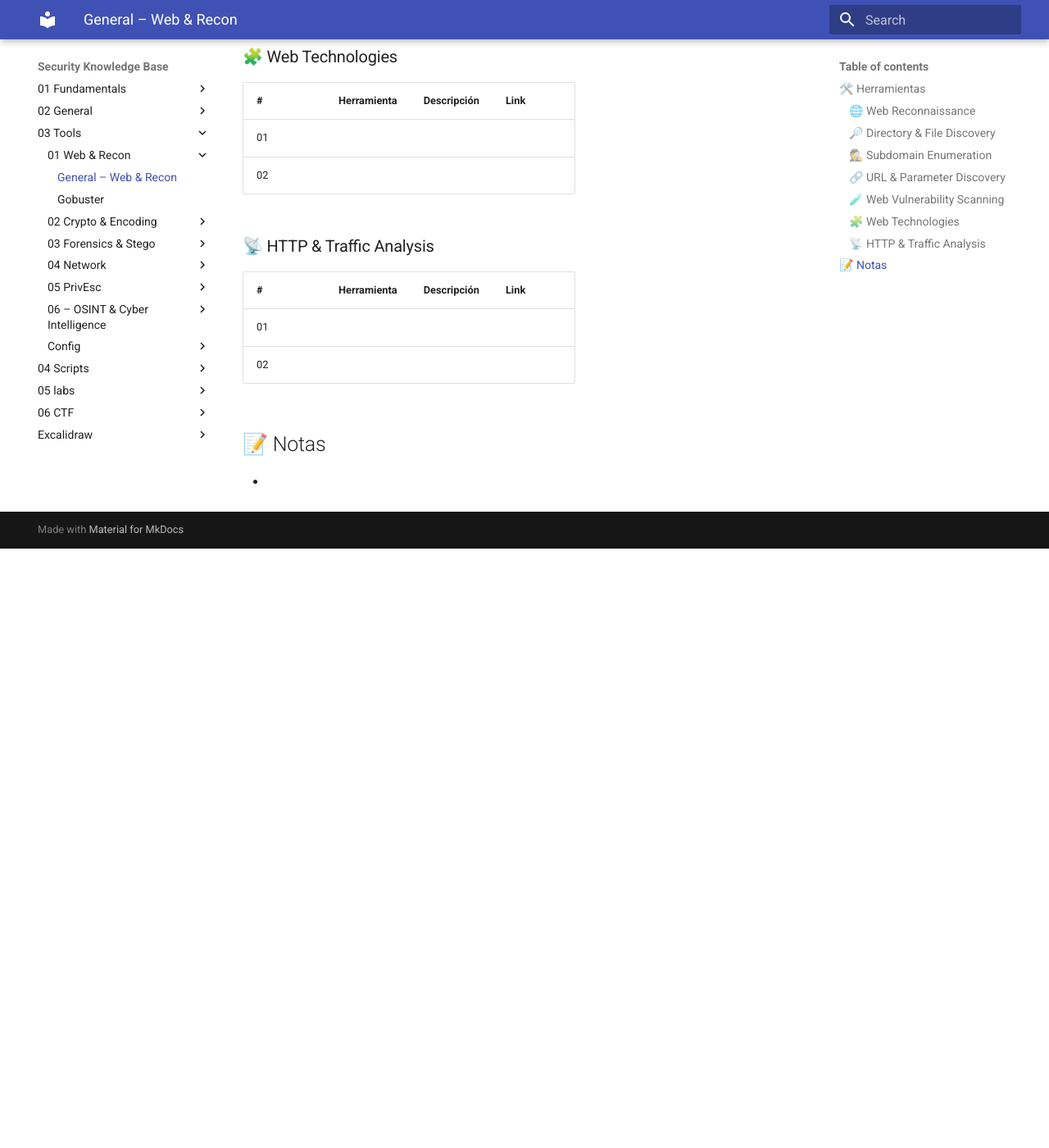
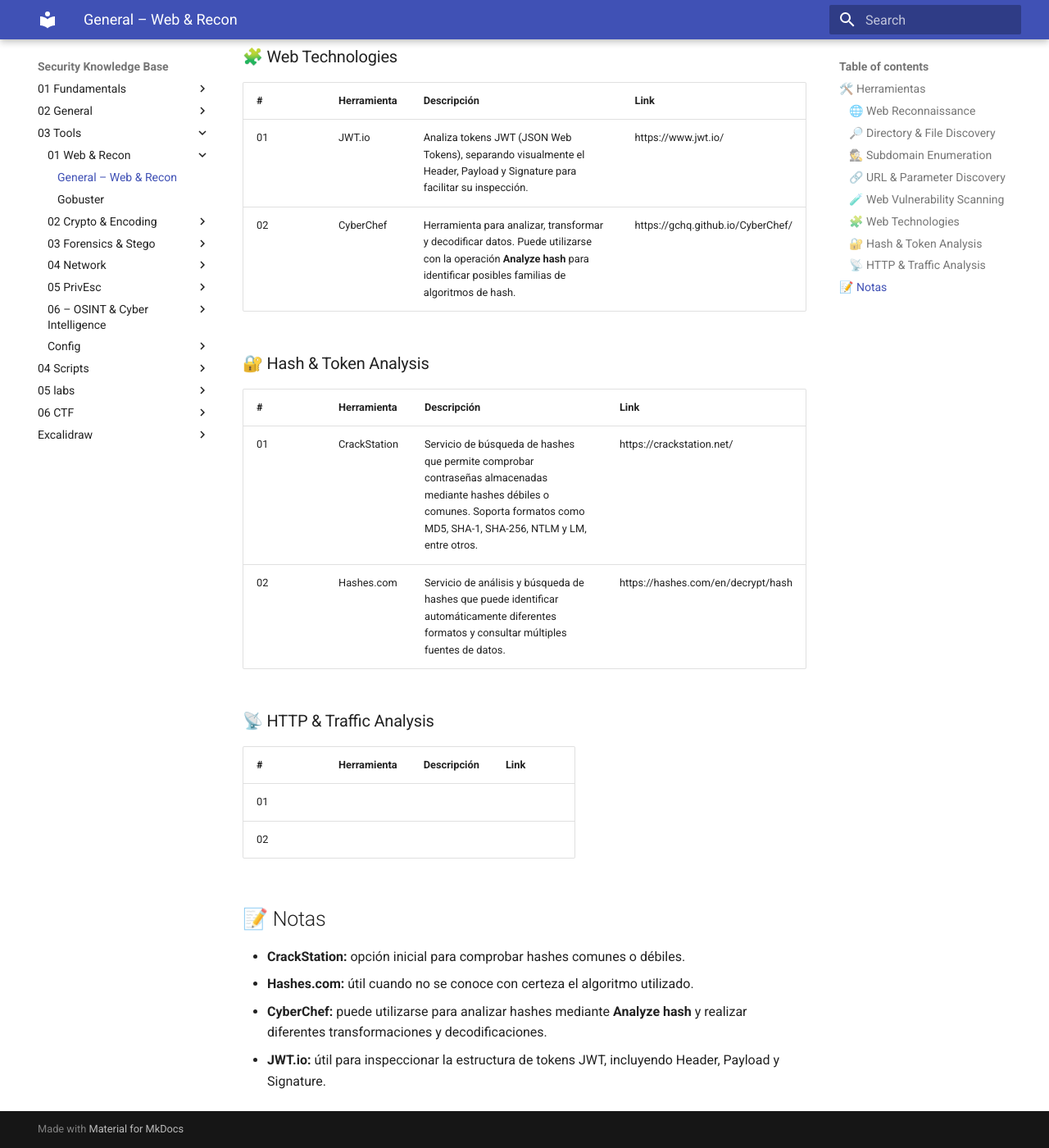
Before and after one commit to DomenicaSanchez/Security-Knowledge-Base, an MkDocs documentation site: the page built from docs/03-Tools/01-Web & Recon/General – Web & Recon.md, in a window 1280 px wide and 1400 px high, scrolled down 1332 px. Shown: the whole window at 82% size. Built offline with MkDocs 1.6.1 and Material for MkDocs 9.7.7, drawn with Linux system fonts in a browser that asks for light colours; before the commit the page ends 2001 px from its top, so only the background shows below that.

Commit message:
Feat: feat: add hash and JWT analysis tools and Script Flash cookie decode

```diff
--- a/docs/03-Tools/01-Web & Recon/General – Web & Recon.md
+++ b/docs/03-Tools/01-Web & Recon/General – Web & Recon.md
@@ -1,4 +1,3 @@
-
 ## 🛠️ Herramientas
 
 ### 🌐 Web Reconnaissance
@@ -40,8 +39,15 @@
 
 | # | Herramienta | Descripción | Link |
 |---|---|---|---|
-| 01 | | | |
-| 02 | | | |
+| 01 | JWT.io | Analiza tokens JWT (JSON Web Tokens), separando visualmente el Header, Payload y Signature para facilitar su inspección. | https://www.jwt.io/ |
+| 02 | CyberChef | Herramienta para analizar, transformar y decodificar datos. Puede utilizarse con la operación **Analyze hash** para identificar posibles familias de algoritmos de hash. | https://gchq.github.io/CyberChef/ |
+
+### 🔐 Hash & Token Analysis
+
+| # | Herramienta | Descripción | Link |
+|---|---|---|---|
+| 01 | CrackStation | Servicio de búsqueda de hashes que permite comprobar contraseñas almacenadas mediante hashes débiles o comunes. Soporta formatos como MD5, SHA-1, SHA-256, NTLM y LM, entre otros. | https://crackstation.net/ |
+| 02 | Hashes.com | Servicio de análisis y búsqueda de hashes que puede identificar automáticamente diferentes formatos y consultar múltiples fuentes de datos. | https://hashes.com/en/decrypt/hash |
 
 ### 📡 HTTP & Traffic Analysis
 
@@ -52,4 +58,7 @@
 
 ## 📝 Notas
 
--
+- **CrackStation:** opción inicial para comprobar hashes comunes o débiles.
+- **Hashes.com:** útil cuando no se conoce con certeza el algoritmo utilizado.
+- **CyberChef:** puede utilizarse para analizar hashes mediante **Analyze hash** y realizar diferentes transformaciones y decodificaciones.
+- **JWT.io:** útil para inspeccionar la estructura de tokens JWT, incluyendo Header, Payload y Signature.
```
Also changed, not shown: docs/04-Scripts/01-Web & Recon/flask_cookie_decoder/flask_cookie_decoder.py (added, +80 -0 lines), docs/04-Scripts/01-Web & Recon/flask_cookie_decoder/flask_cookie_decoder.py.md (added, +33 -0 lines).
